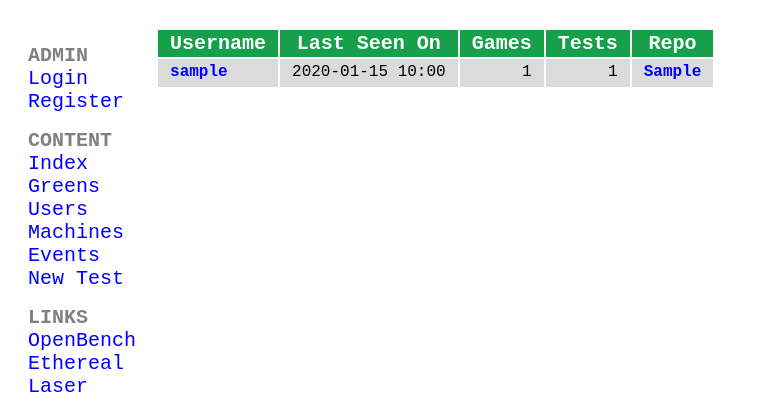
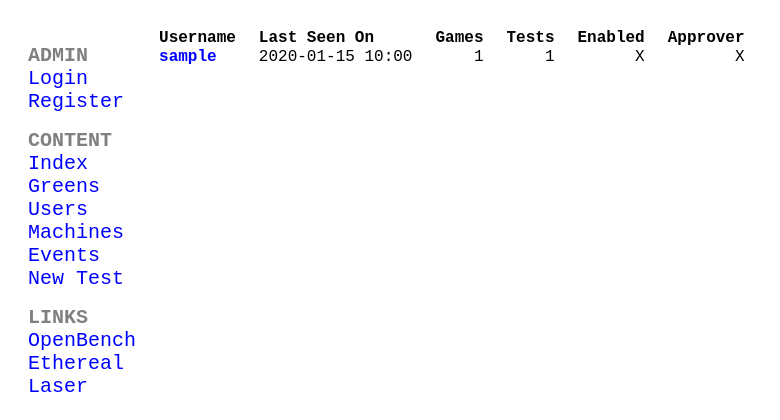
Before and after one commit to AndyGrant/OpenBench, a Django app: page /users/ in a window 1280 px wide. Shown: the top 420 px of the page, without its empty margins (0-780 px from the left). Run offline with Django 3.2, Linux system fonts and the light colour scheme; tables that the repository leaves empty hold one stand-in row (values such as "Sample post").

Commit message:
Remove repo links, see permissions, rawtable

```diff
--- a/Templates/OpenBench/users.html
+++ b/Templates/OpenBench/users.html
@@ -5,21 +5,27 @@
 {% endblock %}
 
 {% block content %}
-<table class="datatable">
+<table class="rawtable">
     <tr>
         <th>Username</th>
         <th>Last Seen On</th>
         <th>Games</th>
         <th>Tests</th>
-        <th>Repo</th>
+        <th>Enabled</th>
+        <th>Approver</th>
     </tr>
     {% for profile in profiles %}
     <tr>
         <td><a href="/viewUser/{{profile.user.username}}">{{profile.user.username}}</a></td>
-        <td>{{profile.updated|date:'Y-m-d H:i'}}</th>
+        <td>{{profile.updated|date:'Y-m-d H:i'}}</td>
         <td class="numeric">{{profile.games}}</td>
         <td class="numeric">{{profile.tests}}</td>
-        <td><a href="{{profile.repo}}">{{profile.repo}}</a></td>
+        {% if profile.enabled %}
+            <td class="numeric">X</td>
+        {% endif %}
+        {% if profile.approver %}
+            <td class="numeric">X</td>
+        {% endif %}
     </tr>
     {% endfor %}
 <table>
```
